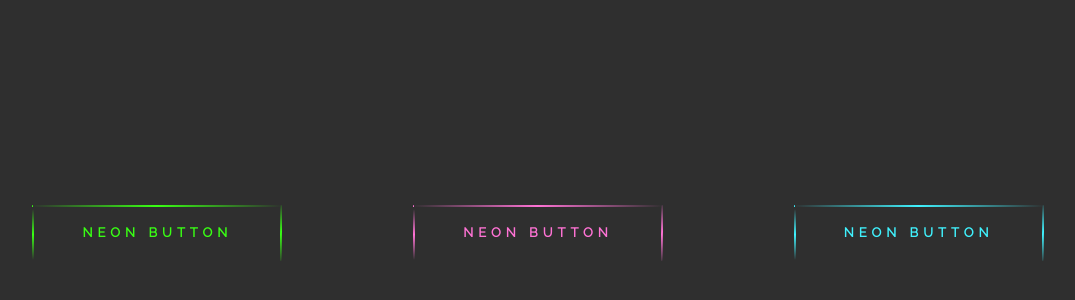
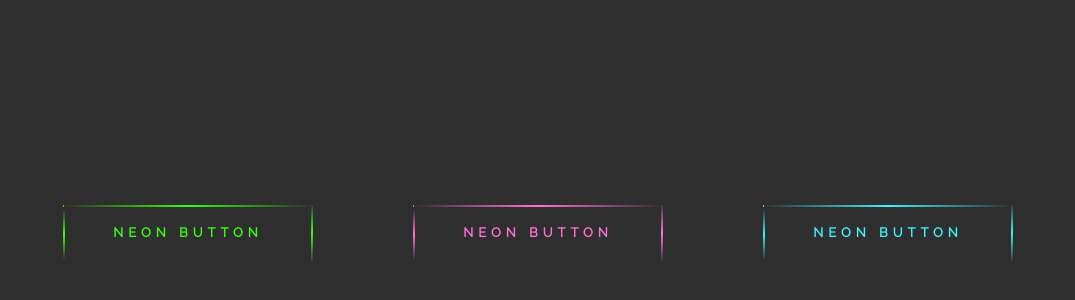
Before and after one commit to thalya-codes/css-challenges, a plain HTML site: page glowing-neon-buttons/index.html in a window 1280 px wide. Shown: the part 176-476 px from the top of the page, without its empty margins (102-1177 px from the left). Drawn offline with Linux system fonts and the light colour scheme.

Commit message:
refactor: realiza ajustes no alinhamento dos botões

```diff
--- a/glowing-neon-buttons/styles/style.scss
+++ b/glowing-neon-buttons/styles/style.scss
@@ -15,8 +15,12 @@ body {
 
 .container {
   width: 80%;
+
   display: flex;
-  justify-content: space-between;
+  justify-content: center;
+  align-items: center;
+  flex-wrap: wrap;
+  gap: 100px;
 }
 
 .button-container {
```
Also changed, not shown: glowing-neon-buttons/styles/css/style.css, glowing-neon-buttons/styles/css/style.min.css.
